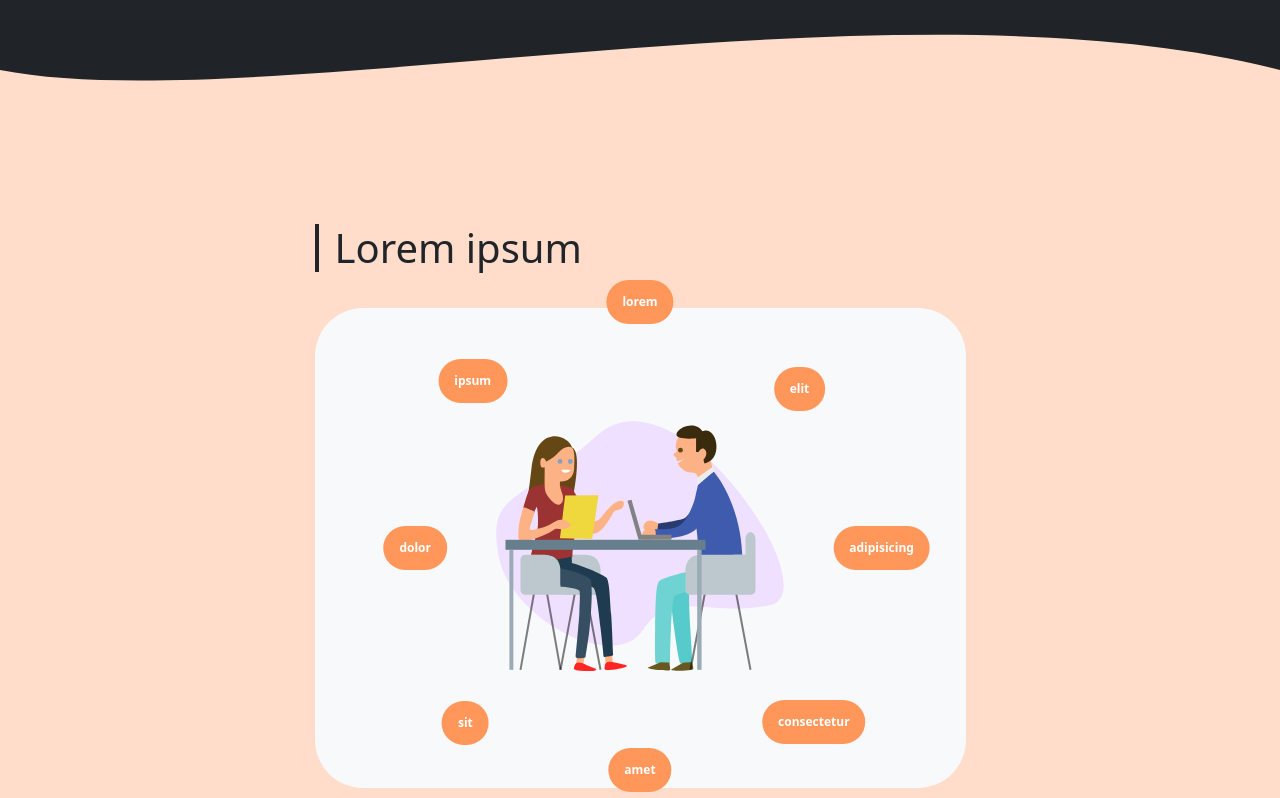
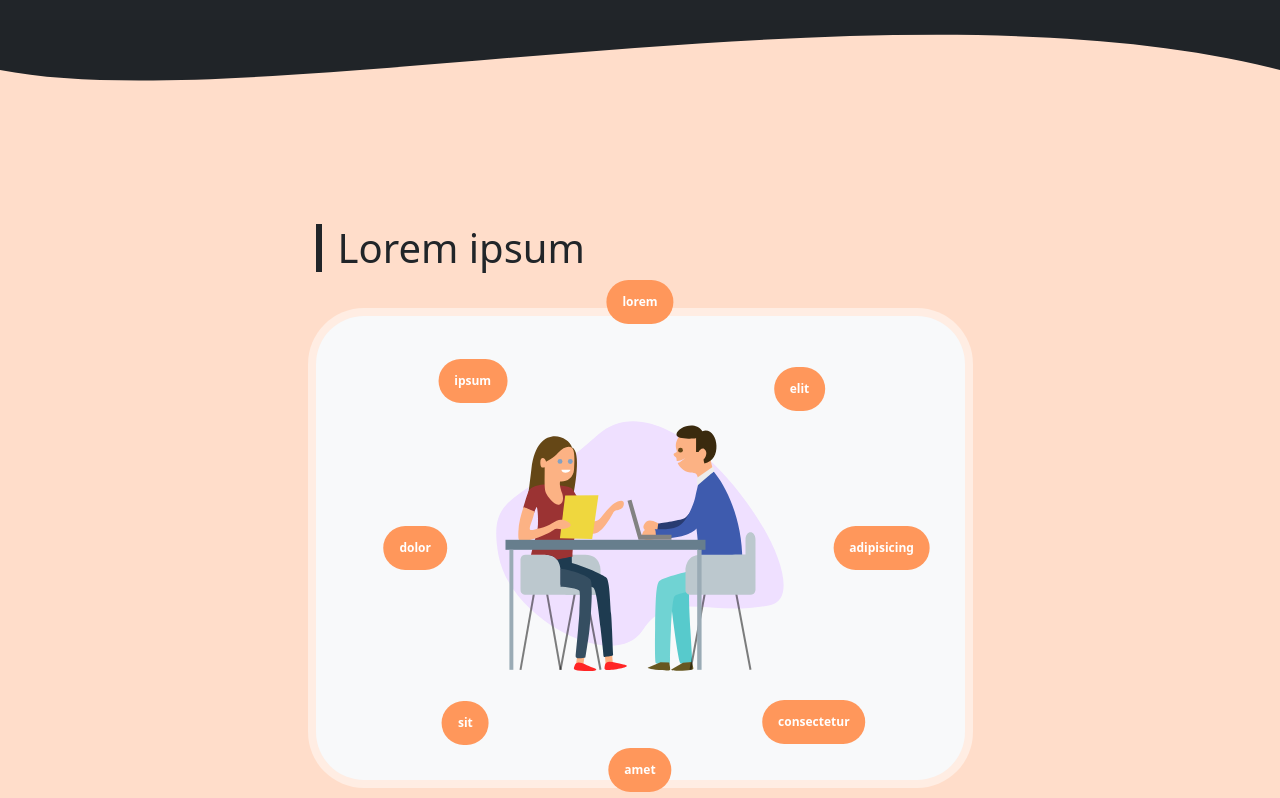
Before and after one commit to samier-fabien/samier_fabien_cv, a React (Vite) app: page /competences in a window 1280 px wide. Shown: the part 442-1240 px from the top of the page. Built offline with nearby package versions, Linux system fonts and the light colour scheme.

Commit message:
Ajout d'effet outline

```diff
--- a/src/components/ParallaxContainer.jsx
+++ b/src/components/ParallaxContainer.jsx
@@ -4,7 +4,7 @@ export default function ParallaxContainer({ children, containerClasses = "" }) {
   return (
     <div className="sticky-top z-n1 bg-transparent mb-5">
       <div className={`parallax-container sticky-top ${containerClasses}`}>
-        <div className="container d-flex flex-column vh-100 align-items-center justify-content-center">
+        <div className="container p-0 d-flex flex-column vh-100 align-items-center justify-content-center">
           {children}
         </div>
       </div>
--- a/src/components/radialTextDisplay/RadialTextDisplay.jsx
+++ b/src/components/radialTextDisplay/RadialTextDisplay.jsx
@@ -87,11 +87,8 @@ export default function RadialTextDisplay({
   }
 
   return (
-    <div
-      ref={containerRef}
-      style={{ position: "relative", width: "100%", height: "60vh" }}
-      className={`${containerClasses}`}
-    >
+    <div ref={containerRef} className="radial-text-first-container">
+      <div className={`radial-text-true-container ${containerClasses}`}>
         {elements
           ? elements.map((element, index) => (
               <RadialTextElement
@@ -104,5 +101,6 @@ export default function RadialTextDisplay({
             ))
           : ""}
       </div>
+    </div>
   );
 }
--- a/src/css/radialTextDisplay.css
+++ b/src/css/radialTextDisplay.css
@@ -9,3 +9,20 @@
 .radial-text-hidden {
   opacity: 0;
 }
+
+.radial-text-first-container {
+  position: relative;
+  width: 100%;
+  height: 60vh;
+  background-color: rgba(255, 255, 255, 0.457);
+  border-radius: 3.5rem;
+}
+
+.radial-text-true-container {
+  position: relative;
+  top: 0.5rem;
+  left: 0.5rem;
+  width: calc(100% - 1rem);
+  height: calc(60vh - 1rem);
+  background-color: rgba(255, 255, 255, 0.5);
+}
--- a/src/css/skills.css
+++ b/src/css/skills.css
@@ -65,6 +65,7 @@
 .parallax-title {
   position: relative;
   top: -50%;
-  border-left: solid 0.3rem;
+  left: 0.5rem;
+  border-left: 0.4rem solid;
   padding-left: 1rem;
 }
--- a/src/routes/Skills.jsx
+++ b/src/routes/Skills.jsx
@@ -38,7 +38,7 @@ export default function Skills() {
             menuRadius={250}
             menuRadiusVariation={-30}
             elementClasses="badge rounded-pill bg-color-badge-1 p-3"
-            containerClasses="bg-light bg-image-parallax-1"
+            containerClasses="bg-light bg-image-parallax-1 parallax-container-border"
           />
         </div>
       </ParallaxContainer>
```
Lines whose indentation alone changed are shown as unchanged.
